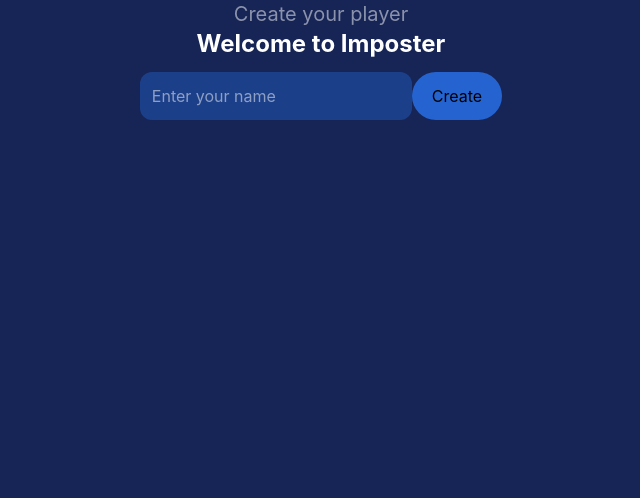
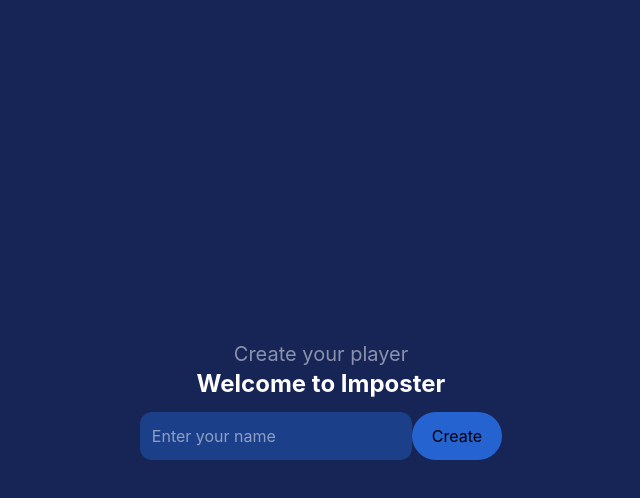
Before and after one commit to EyadMohamed919/ImposterGame, a React (Vite) app in the folder frontend/imposter/: page / in a window 1280 px wide. Shown: the top 498 px of the page, without its empty margins (319-959 px from the left). Built offline with nearby package versions, Linux system fonts and the light colour scheme.

Commit message:
Added restart and adjusted game room

```diff
--- a/frontend/imposter/src/components/GameRoom.tsx
+++ b/frontend/imposter/src/components/GameRoom.tsx
@@ -46,7 +46,6 @@ export default function GameRoom() {
   }
 
 
-  // 1. Format and display whenever timeLeftInSeconds changes
   useEffect(() => {
     if (player.game?.status !== "ONGOING") return;
 
@@ -62,12 +61,10 @@ export default function GameRoom() {
 
     const timer = setTimeout(() => {
       setTimeLeftInSeconds((prev) => {
-        console.log(prev - 1);
         return prev - 1;
       });
     }, 1000);
 
-    // 3. Cleanup timeout on unmount or when time changes
     return () => clearTimeout(timer);
 
   }, [timeLeftInSeconds, player.game?.status]);
@@ -78,15 +75,17 @@ export default function GameRoom() {
     <div className="flex justify-center items-center flex-col">
         <h1 className="text-2xl text-white/80 font-bold m-auto">Game Room: {player.game?.id}</h1>
         <h1 className="text-3xl text-white font-bold m-auto">Category: {player.game?.category}</h1>
-        {player.game?.status == "ONGOING" ? (<p className="p-10 bg-white font-bold pr-20 pl-20 rounded-2xl m-auto mt-5 mb-5">{timerDisplay}</p>):(<></>)}
+
 
         <h1 className="text-2xl text-white/80 font-bold m-auto">{playerList.length} Players in room</h1>
 
       {player.game?.status == "ROLES" ? (<RoleCard isImposter={player.game?.imposterId == player.id} />) : (<></>)}
-      {player.id == null || player.game == null || player.game.status !== "LOBBY" ? (<></>) : (<table className=" bg-white m-auto mt-10 p-10 rounded-xl overflow-hidden">
+
+      {player.game?.status == "ONGOING" ? (<p className="p-7 bg-white font-bold text-3xl text-blue-600 pr-15 pl-15 rounded-full m-auto mt-5 mb-5">{timerDisplay}</p>):(<></>)}
 
 
       {/* Player List Table */}
+      {player.id == null || player.game == null || player.game.status !== "LOBBY" ? (<></>) : (<table className=" bg-white m-auto mt-10 p-10 rounded-xl overflow-hidden">
       <thead className="bg-blue-700 text-white font-bold">
         <tr className="p-10 ">
           <td className="p-2 w-25">Player</td>
@@ -107,7 +106,7 @@ export default function GameRoom() {
     </table>)}
 
     {/* <Button onClick={changeGameStatus()} bgColor="bg-green-700/70" borderColor="white" bgHoverColor="hover:bg-white" borderHoverColor="hover:border-green-700" textColor="text-white" textHoverColor="hover:text-green-500"></Button> */}
-    {player.game?.status == "ONGOING" ? (<></>):(<button onClick={()=>changeGameStatus()} className="flex flex-row justify-center items-center text-white hover:cursor-pointer hover:bg-white hover:border-green-700 hover:border-solid border-2 hover:text-green-500 transition-all duration-300 m-auto mt-3 px-5 p-3 bg-green-700/70 rounded-full">Start Game</button>)}
+    {player.game?.status == "ONGOING" ? (<></>):(<button onClick={()=>changeGameStatus()} className="flex flex-row justify-center items-center text-white hover:cursor-pointer hover:bg-white hover:border-green-700 hover:border-solid border-2 hover:text-green-500 transition-all duration-300 m-auto mt-3 px-5 p-3 bg-green-700/70 rounded-full">{player.game?.status == "FINISHED" ? (<>Restart</>):(<>Start Game</>)}</button>)}
 
     </div>
   )
--- a/frontend/imposter/src/components/Lobby.tsx
+++ b/frontend/imposter/src/components/Lobby.tsx
@@ -42,6 +42,12 @@ function Lobby() {
     }
   }
 
+  // If game is assigned, direct the player to the game
+  if(player.game)
+  {
+    navigate("/Game")
+  }
+
   return (
     <>
     <CreatePlayer/>
--- a/frontend/imposter/src/index.css
+++ b/frontend/imposter/src/index.css
@@ -1,8 +1,11 @@
 @import "tailwindcss";
 
-body{
+html, body{
   background-color: #162456;
   display: flex;
   justify-content: center;
   align-items: center;
+  margin: auto;
+  width: 100%;
+  height: 100%;
 }
```
Also changed, not shown: 1 other file (tests, documents, lock files or other folders).
